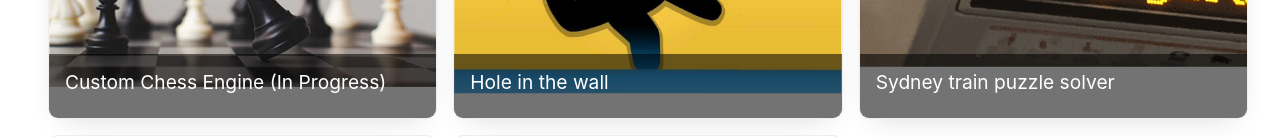
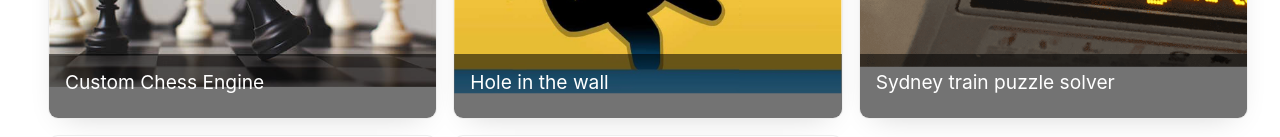
Before and after one commit to Raymond-Su/personal-website, a React (Create React App) app: page / in a window 1280 px wide. Shown: the part 2732-2869 px from the top of the page. Built offline with nearby package versions, Linux system fonts and the light colour scheme; no server answers.

Commit message:
style: fixed style for mobile views

```diff
--- a/src/containers/Home/Home.css
+++ b/src/containers/Home/Home.scss
@@ -5,6 +5,10 @@
   color: #333333;
   font-weight: bolder;
   margin: 0;
+
+  @media (max-width: 768px) {
+    font-size: 3em;
+  }
 }
 
 .tagline {
--- a/src/containers/Home/index.tsx
+++ b/src/containers/Home/index.tsx
@@ -1,4 +1,4 @@
-import './Home.css';
+import './Home.scss';
 
 import React, { FC, useEffect, useState } from 'react';
 
--- a/src/data/projects.ts
+++ b/src/data/projects.ts
@@ -41,7 +41,7 @@ export const projectsList: project[] = [
     links: [{ name: 'Github', url: 'https://github.com/Raymond-Su/elementRotator' }]
   },
   {
-    title: 'Custom Chess Engine (In Progress)',
+    title: 'Custom Chess Engine',
     cardImage: chess,
     description:
       'A Chess application built using the MERN tech stack that allows players to play different chess game modes, view games and talk through chatrooms.',
@@ -73,7 +73,7 @@ export const projectsList: project[] = [
     title: 'Gender Recogniser Neural Net',
     cardImage: genderNeural,
     description:
-      'A machine learning application composed of a LMST Keras model and a Flask API that predicts the gender of given first name. The endpoints have ability to retrain and serve the Machine Learning model.',
+      'A machine learning application composed of a LMST Keras model and Flask server that predicts the gender of given first name.',
     tags: [techSkills.tensorflow, techSkills.python, techSkills.flask],
     links: [{ name: 'Github', url: 'https://github.com/Raymond-Su/GenderNameRecogniser' }]
   },
```
